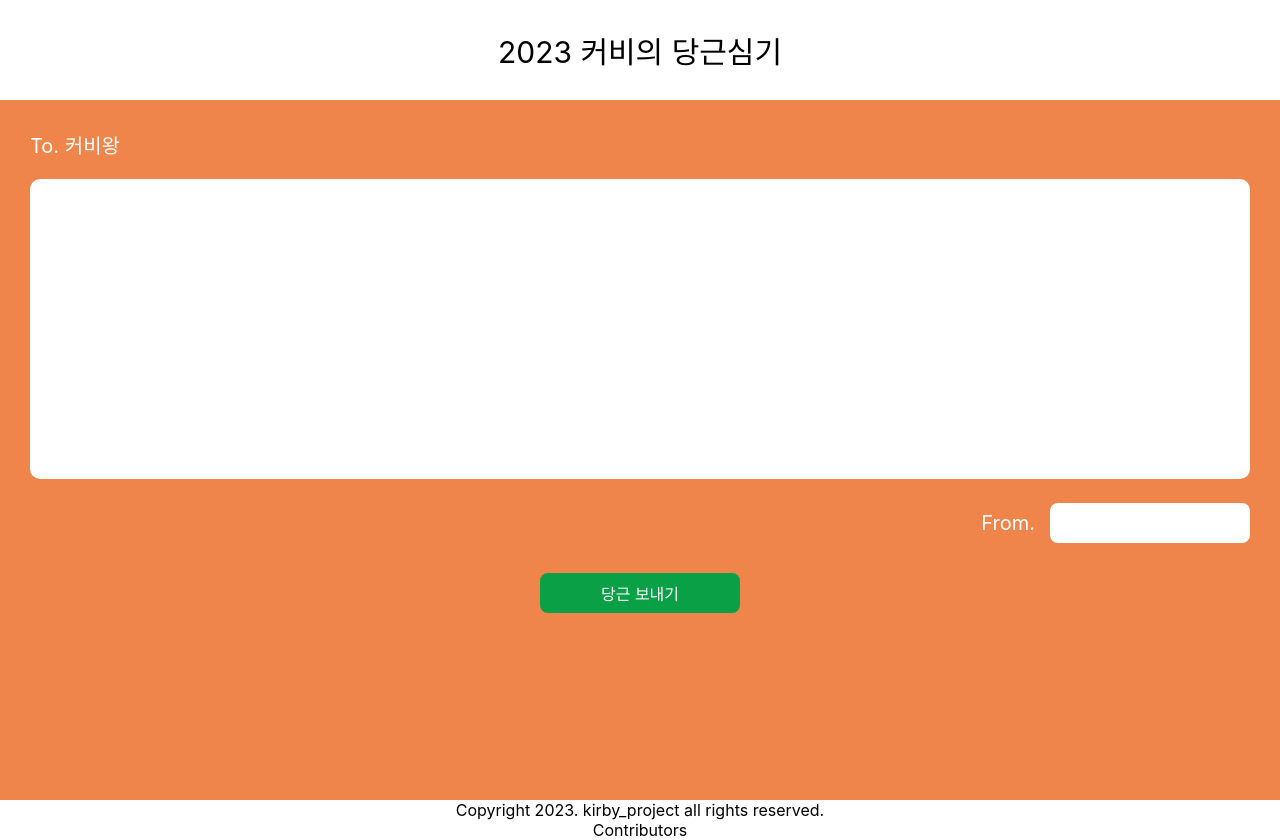
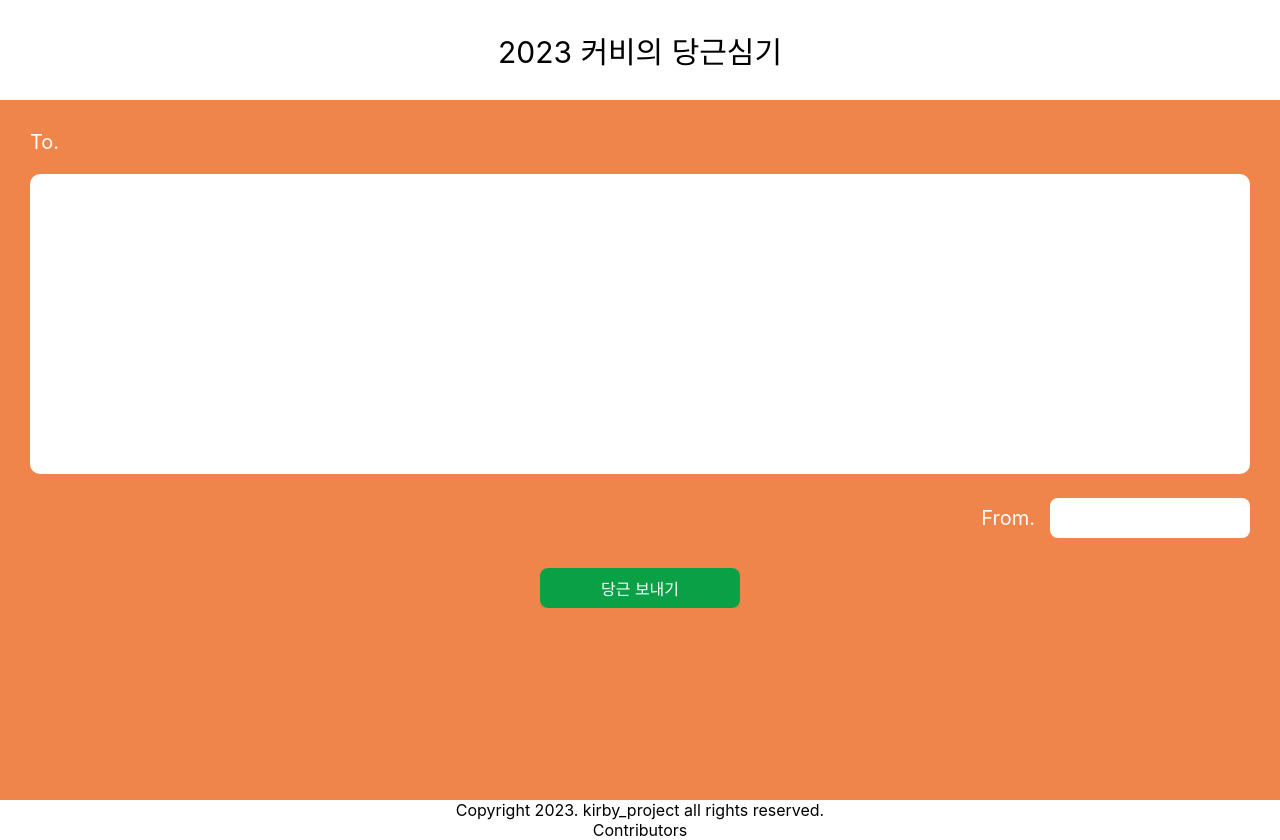
Before and after one commit to kirby-project-2023/carrot_project, a React (Create React App) app: page /write in a window 1280 px wide. Built offline with nearby package versions, Linux system fonts and the light colour scheme; a web font is replaced by a local one.

Commit message:
feat: 인덱스2에서 sharedId 받기

```diff
--- a/src/components/Write.js
+++ b/src/components/Write.js
@@ -95,21 +95,30 @@ const ReWrite = () => {
     )
 }
 
-const Write = ({ userInfo, dummyData }) => {
-    const [textarea, setTextarea] = useState('');
+const Write = ({ userInfo, dummyData, sharedId }) => {
+    const [content, setContent] = useState('');
+    const [nickname, setNickname] = useState('');
+
+    const messageText = (e)=>{
+      setContent(e.target.value);
+      console.log(e.target.value)
+    }
+    const newNickname = (e)=>{
+      setNickname(e.target.value);
+      console.log(e.target.value);
+    }
     // nickname + content 데이터 받아서 dummyData.js 에 신규 아이디로 추가해야함
     // userData.js 에서는 contentLst 에 추가된 신규 아이디 임의로? 넣어주고 그 field 에서 content 보여줘야함
-
-
 
     return (
         <div>
             <WriteForm action='' method='get'>
-                <Owner>To. 커비왕</Owner>
-                <WriteTextArea maxLength={300} />
+              <div className='backdgorsd'></div>
+                <Owner>To. {sharedId}</Owner>
+                <WriteTextArea maxLength={300} value={content} onChange={messageText} />
                 <NicknameBox>
                     <NicknameLabel>From.</NicknameLabel>
-                    <NicknameIp type='text' />
+                    <NicknameIp type='text' value={nickname} onChange={newNickname} />
                 </NicknameBox>
                 <WriteBtn className='eff-raise'>당근 보내기</WriteBtn>
             </WriteForm>
```
